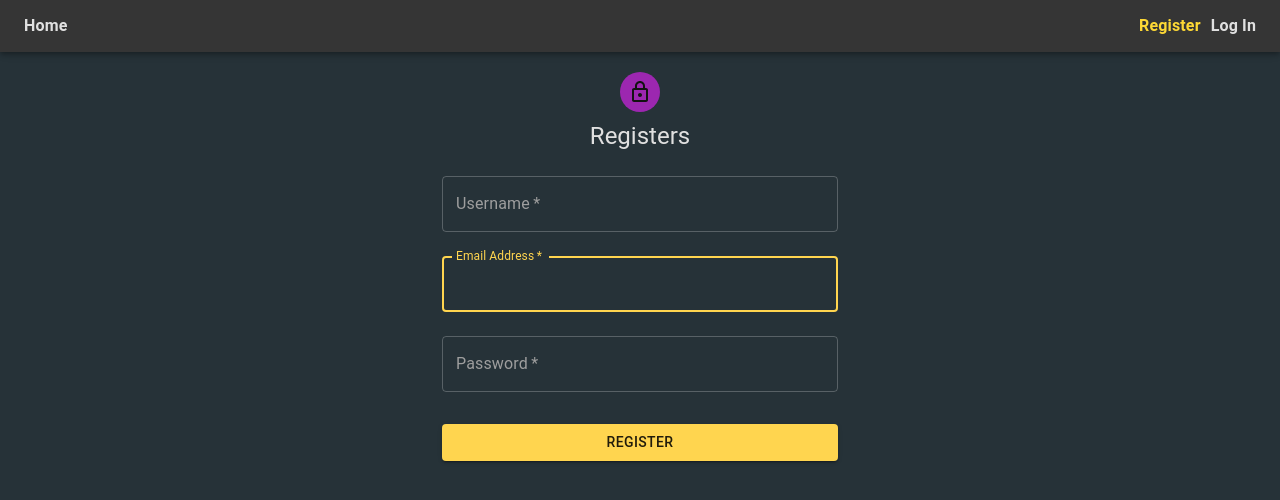
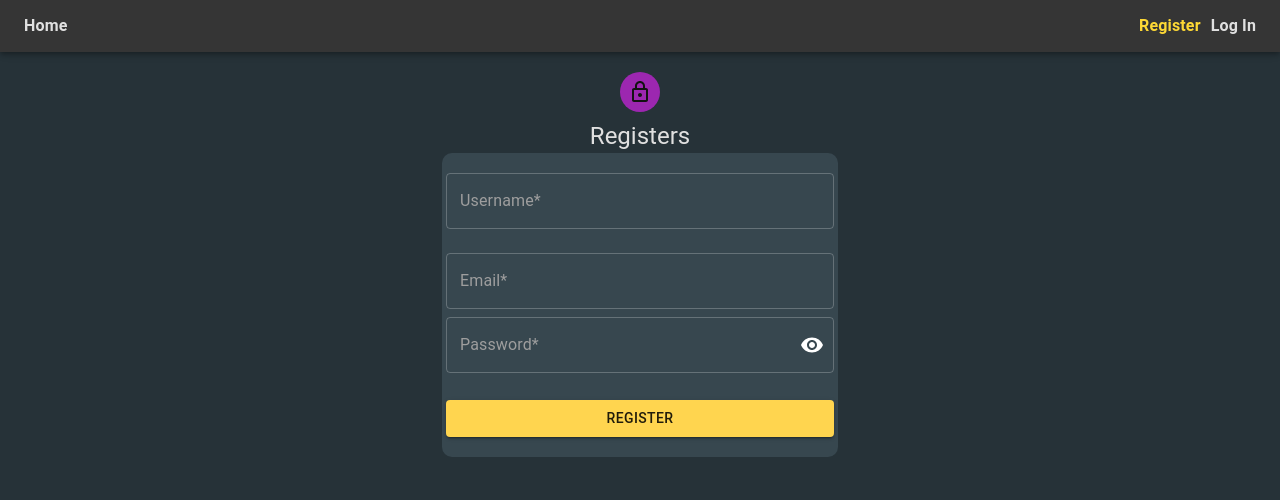
Before and after one commit to Pavel-Zolenko/my-phonebook, a React (Create React App) app: page /my-phonebook/register in a window 1280 px wide. Shown: the top 500 px of the page. Built offline with nearby package versions, Linux system fonts and the light colour scheme.

Commit message:
add validation form

```diff
--- a/src/components/ContactList/ContactList.jsx
+++ b/src/components/ContactList/ContactList.jsx
@@ -12,7 +12,6 @@ export const ContactList = () => {
   const [addFavorite, setAddFavorite] = useState(
     JSON.parse(localStorage.getItem('favorite')) ?? []
   );
-  console.log('addFavorite', addFavorite);
   const [value, setValue] = useState('all');
   const [favFilter, setFavFilter] = useState([]);
 
--- a/src/components/RegisterForm/RegisterForm.jsx
+++ b/src/components/RegisterForm/RegisterForm.jsx
@@ -1,32 +1,68 @@
+import { useState } from 'react';
+import { useDispatch } from 'react-redux';
+import * as yup from 'yup';
+import { useFormik } from 'formik';
 import {
+  InputAdornment,
+  FormHelperText,
+  OutlinedInput,
+  FormControl,
   CssBaseline,
   Typography,
+  IconButton,
+  InputLabel,
   Container,
   TextField,
   Button,
   Avatar,
   Box,
 } from '@mui/material';
-import LockOutlinedIcon from '@mui/icons-material/LockOutlined';
+import { LockOutlined, Visibility, VisibilityOff } from '@mui/icons-material';
 
-import { useDispatch } from 'react-redux';
+import { FormStyled } from './RegisterForm.styled';
+
 import { register } from 'redux/auth/operations';
 
+const validationSchemaRegister = yup.object({
+  name: yup
+    .string('Enter your username')
+    .min(3, 'Username should be of minimum 3characters length')
+    .required('Username is required'),
+  email: yup
+    .string('Enter your email')
+    .email('Enter a valid email')
+    .required('Email is required'),
+  password: yup
+    .string('Enter your password')
+    .min(6, 'Password should be of minimum 6 characters length')
+    .required('Password is required'),
+});
+
 export const RegisterForm = () => {
+  const [showPassword, setShowPassword] = useState(false);
+
+  const handleClickShowPassword = () => setShowPassword(show => !show);
+
+  const handleMouseDownPassword = event => {
+    event.preventDefault();
+  };
+
   const dispatch = useDispatch();
 
-  const handleSubmit = e => {
-    e.preventDefault();
-    const form = e.currentTarget;
-    dispatch(
-      register({
-        name: form.elements.name.value,
-        email: form.elements.email.value,
-        password: form.elements.password.value,
-      })
-    );
-    form.reset();
+  const handleSubmit = (values, { resetForm }) => {
+    dispatch(register(values));
+    resetForm();
   };
+
+  const formik = useFormik({
+    initialValues: {
+      name: '',
+      email: '',
+      password: '',
+    },
+    validationSchema: validationSchemaRegister,
+    onSubmit: handleSubmit,
+  });
 
   return (
     <Container component="main" maxWidth="xs">
@@ -40,44 +76,71 @@ export const RegisterForm = () => {
         }}
       >
         <Avatar sx={{ m: 1, bgcolor: 'secondary.main' }}>
-          <LockOutlinedIcon />
+          <LockOutlined />
         </Avatar>
 
         <Typography component="h1" variant="h5">
           Registers
         </Typography>
 
-        <Box component="form" onSubmit={handleSubmit} sx={{ mt: 1 }}>
+        <FormStyled onSubmit={formik.handleSubmit}>
           <TextField
             margin="normal"
-            required
             fullWidth
             id="name"
-            label="Username"
             name="name"
-            autoComplete="name"
-            autoFocus
+            label="Username*"
+            value={formik.values.name}
+            onChange={formik.handleChange}
+            onBlur={formik.handleBlur}
+            error={formik.touched.name && Boolean(formik.errors.name)}
+            helperText={formik.touched.name && formik.errors.name}
           />
+
           <TextField
             margin="normal"
-            required
             fullWidth
             id="email"
-            label="Email Address"
             name="email"
-            autoComplete="email"
-            autoFocus
+            label="Email*"
+            value={formik.values.email}
+            onChange={formik.handleChange}
+            onBlur={formik.handleBlur}
+            error={formik.touched.email && Boolean(formik.errors.email)}
+            helperText={formik.touched.email && formik.errors.email}
           />
-          <TextField
-            margin="normal"
-            required
+
+          <FormControl
             fullWidth
-            name="password"
-            label="Password"
-            type="password"
-            id="password"
-            autoComplete="current-password"
-          />
+            variant="outlined"
+            value={formik.values.password}
+            onChange={formik.handleChange}
+            onBlur={formik.handleBlur}
+            error={formik.touched.password && Boolean(formik.errors.password)}
+          >
+            <InputLabel htmlFor="password">Password*</InputLabel>
+            <OutlinedInput
+              id="password"
+              type={showPassword ? 'text' : 'password'}
+              endAdornment={
+                <InputAdornment position="end">
+                  <IconButton
+                    aria-label="toggle password visibility"
+                    onClick={handleClickShowPassword}
+                    onMouseDown={handleMouseDownPassword}
+                    edge="end"
+                  >
+                    {showPassword ? <VisibilityOff /> : <Visibility />}
+                  </IconButton>
+                </InputAdornment>
+              }
+              label="Password"
+            />
+            <FormHelperText id="component-error-text">
+              {formik.touched.password && formik.errors.password}
+            </FormHelperText>
+          </FormControl>
+
           <Button
             type="submit"
             fullWidth
@@ -86,7 +149,7 @@ export const RegisterForm = () => {
           >
             Register
           </Button>
-        </Box>
+        </FormStyled>
       </Box>
     </Container>
   );
--- /dev/null
+++ b/src/components/RegisterForm/RegisterForm.styled.js
@@ -0,0 +1,8 @@
+import styled from '@emotion/styled';
+
+export const FormStyled = styled.form`
+  margin-top: 1px;
+  padding: 4px;
+  border-radius: 10px;
+  background-color: ${p => p.theme.palette.background.secondary};
+`;
```
Also changed, not shown: src/components/ContactForm/ContactForm.jsx (+0 -35 lines).
